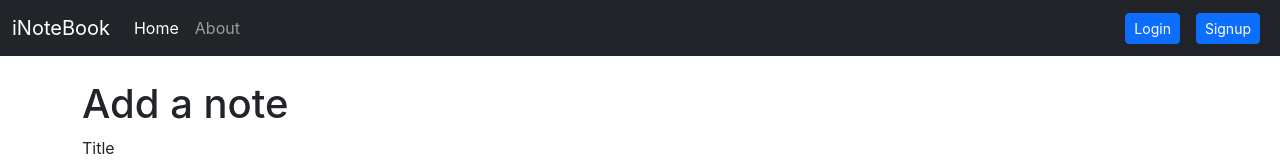
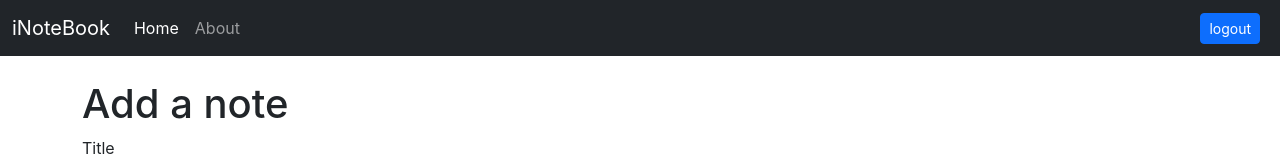
Before and after one commit to ashish-npnits/inotebook, a React (Create React App) app: page / in a window 1280 px wide. Shown: the top 160 px of the page. Built offline with nearby package versions, Linux system fonts and the light colour scheme; no server answers; sample sign-in values are in the browser's storage.

Commit message:
limit access based on the token

```diff
--- a/src/pages/components/NavBar.js
+++ b/src/pages/components/NavBar.js
@@ -1,8 +1,13 @@
 import React from 'react';
-import {Outlet, Link, useLocation } from 'react-router-dom';
+import {Outlet, Link, useLocation, useNavigate } from 'react-router-dom';
 
 function NavBar() {
     let location = useLocation();
+    const navigate = useNavigate();
+    const doLogout=()=>{
+      localStorage.clear();
+      navigate('/login');
+    }
   return (
     <>
       <nav className="navbar navbar-expand-lg navbar-dark bg-dark">
@@ -34,10 +39,10 @@ function NavBar() {
                 </Link>
               </li>
             </ul>
-            <form className="d-flex">
+            {!localStorage.getItem('token')?<form className="d-flex">
             <Link type="button" className="btn btn-primary btn-sm mx-2" to="/login">Login</Link>
             <Link type="button" className="btn btn-primary btn-sm mx-2" to="/signup">Signup</Link>
-            </form>
+            </form>:<button type="button" className="btn btn-primary btn-sm mx-2" onClick={doLogout}>logout</button>}
           </div>
         </div>
       </nav>
--- a/src/pages/components/Notes.js
+++ b/src/pages/components/Notes.js
@@ -1,12 +1,19 @@
 import { useContext, useEffect, useRef, useState } from 'react';
 import noteContext from '../../context/notes/noteContext';
 import NoteItem from './NoteItem';
+import {useNavigate } from 'react-router-dom';
 
 function Notes() {
   const context = useContext(noteContext);
   const { notes, getAllNotes, editNote } = context;
+  const navigate = useNavigate();
   useEffect(() => {
-    getAllNotes();
+    if(!localStorage.getItem('token')){
+      navigate('/login');
+    }else
+    {
+      getAllNotes();
+    }
     // eslint-disable-next-line
   }, []);
 
```
